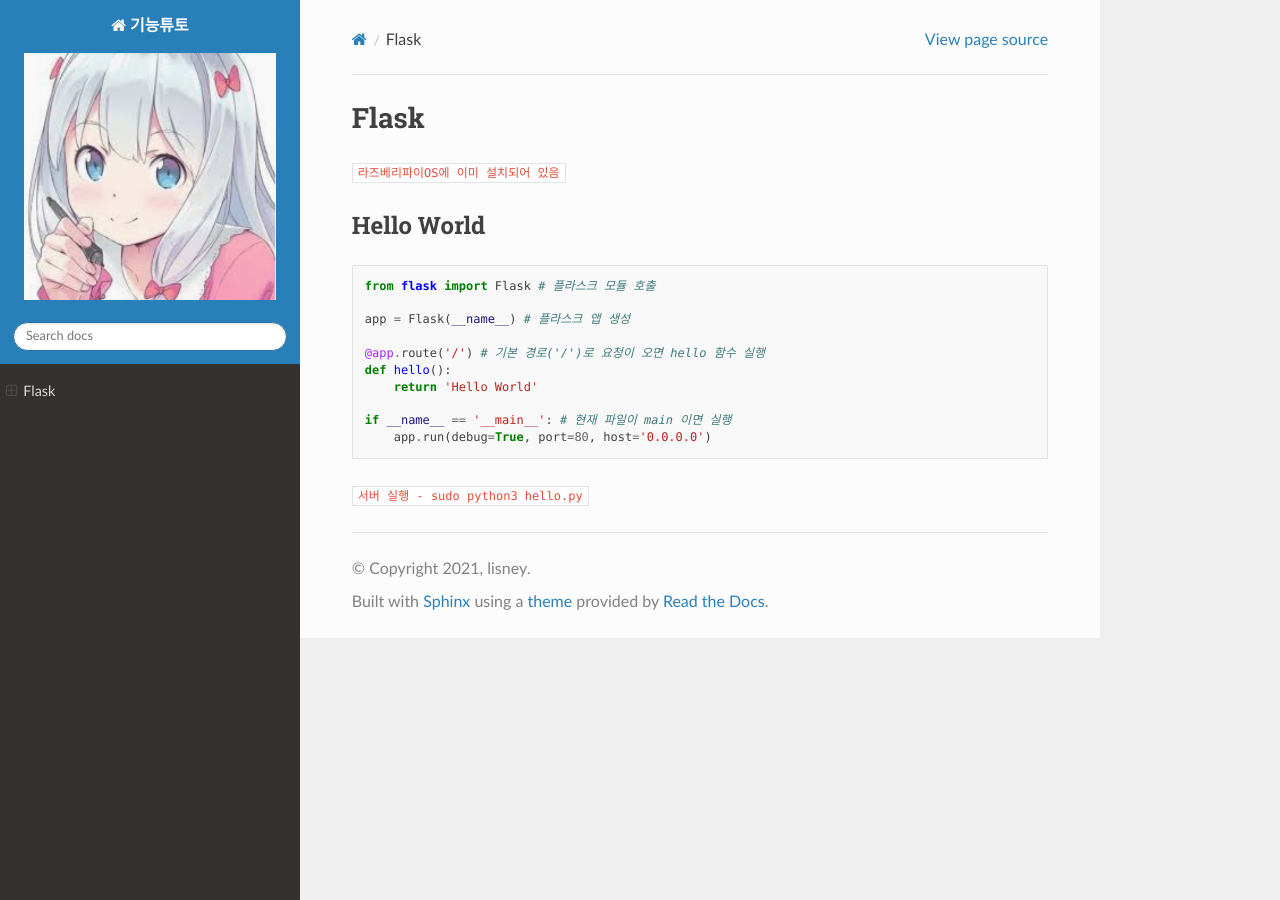
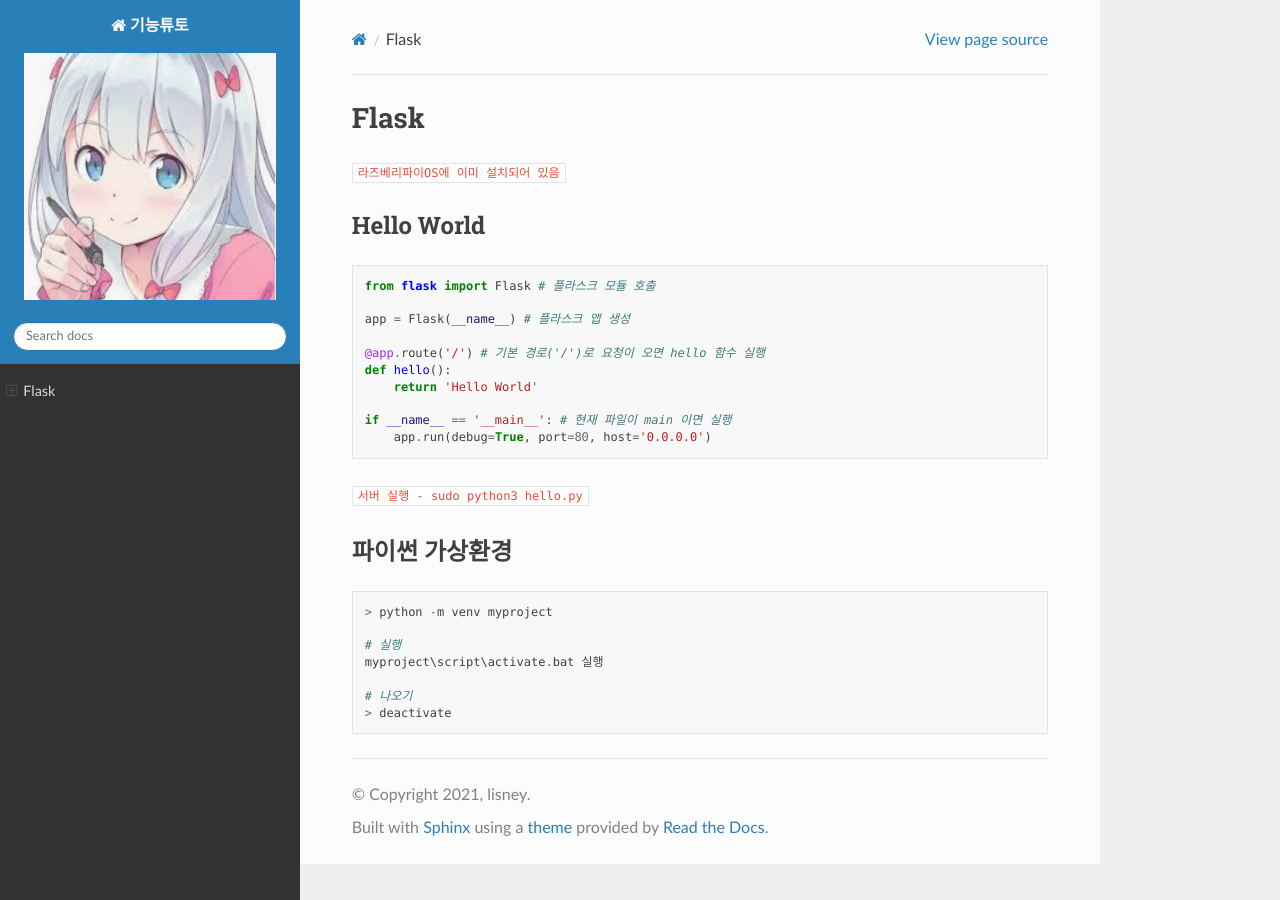
Before and after one commit to lisney/RTD, a Sphinx documentation site: the page built from docs/source/new/flask.md, in a window 1280 px wide. Built offline with Sphinx 7.4.7 and the Read the Docs theme 2.0.0, drawn with Linux system fonts in a browser that asks for light colours; pages that are not in the unit, such as notebooks, are missing from menus.

Commit message:
Update flask.md

````diff
--- a/docs/source/new/flask.md
+++ b/docs/source/new/flask.md
@@ -21,3 +21,17 @@ if __name__ == '__main__': # 현재 파일이 main 이면 실행
 ```
 
 `서버 실행 - sudo python3 hello.py`
+
+
+파이썬 가상환경
+-----------------------
+
+```
+> python -m venv myproject
+
+# 실행
+myproject\script\activate.bat 실행
+
+# 나오기
+> deactivate
+```
````
